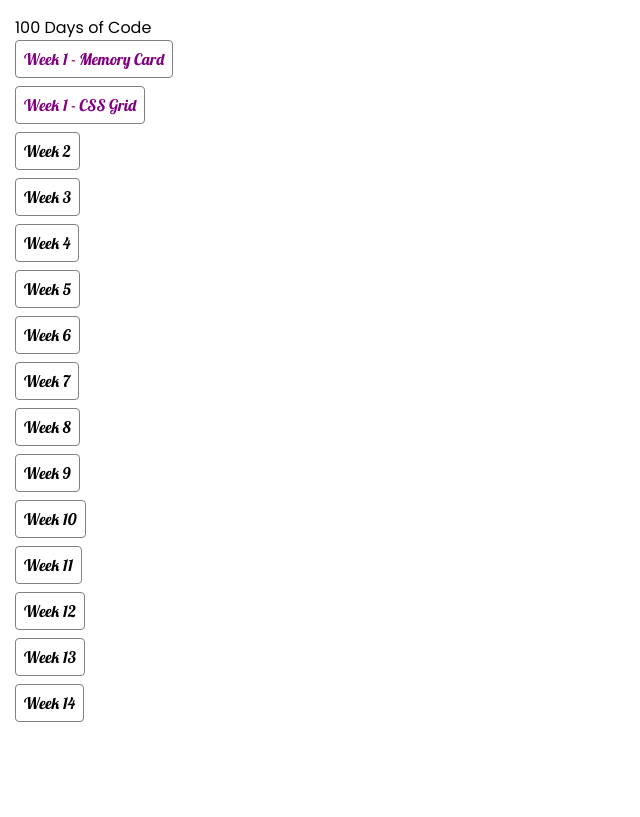
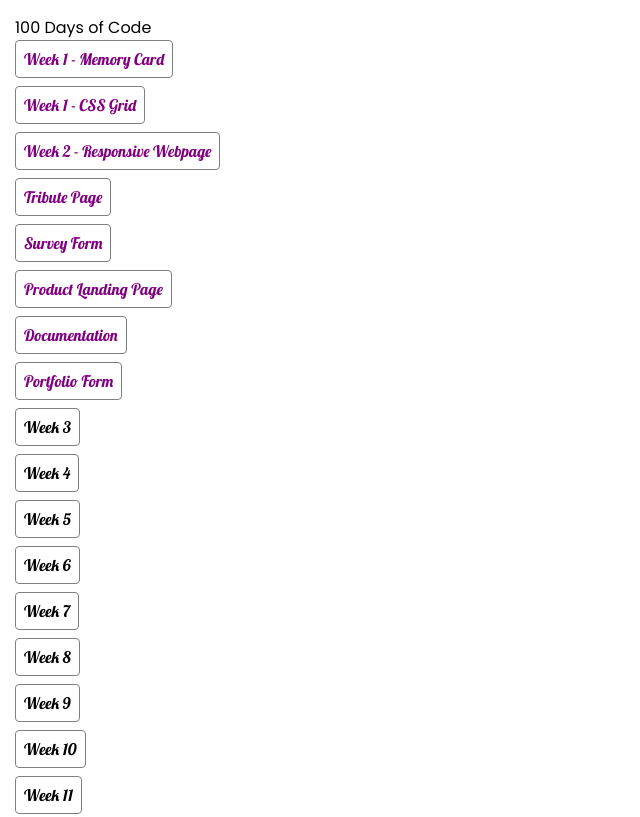
Before and after one commit to hannah-mazri/100DaysOfCode, a plain HTML site: page index.html in a window 1280 px wide. Shown: the top 817 px of the page, without its empty margins (0-640 px from the left). Drawn offline with Linux system fonts and the light colour scheme.

Commit message:
updated index.html

```diff
--- a/index.html
+++ b/index.html
@@ -13,7 +13,12 @@
 
     <li class="card"><a href="week001/memory-card.html">Week 1 - Memory Card</a></li>
     <li class="card"><a href="week001/css-grid.html">Week 1 - CSS Grid</a></li>
-    <li class="card">Week 2</li>
+    <li class="card"><a href="week002/responsive-webpage.html">Week 2 - Responsive Webpage</a></li>
+    <li class="card"><a href="week002/tribute-page/tribute-page.html">Tribute Page</a></li>
+    <li class="card"><a href="week002/survey-form/survey-form.html">Survey Form</a></li>
+    <li class="card"><a href="week002/product-landing-page/product-landing-page.html">Product Landing Page</a></li>
+    <li class="card"><a href="week002/documentation/documentation.html">Documentation</a></li>
+    <li class="card"><a href="week002/portfolio/portfolio.html">Portfolio Form</a></li>
     <li class="card">Week 3</li>
     <li class="card">Week 4</li>
     <li class="card">Week 5</li>
```
Also changed, not shown: week002/portfolio/portfolio.html (added, +15 -0 lines), week002/portfolio/portfolio.css (added), 1 other file.
